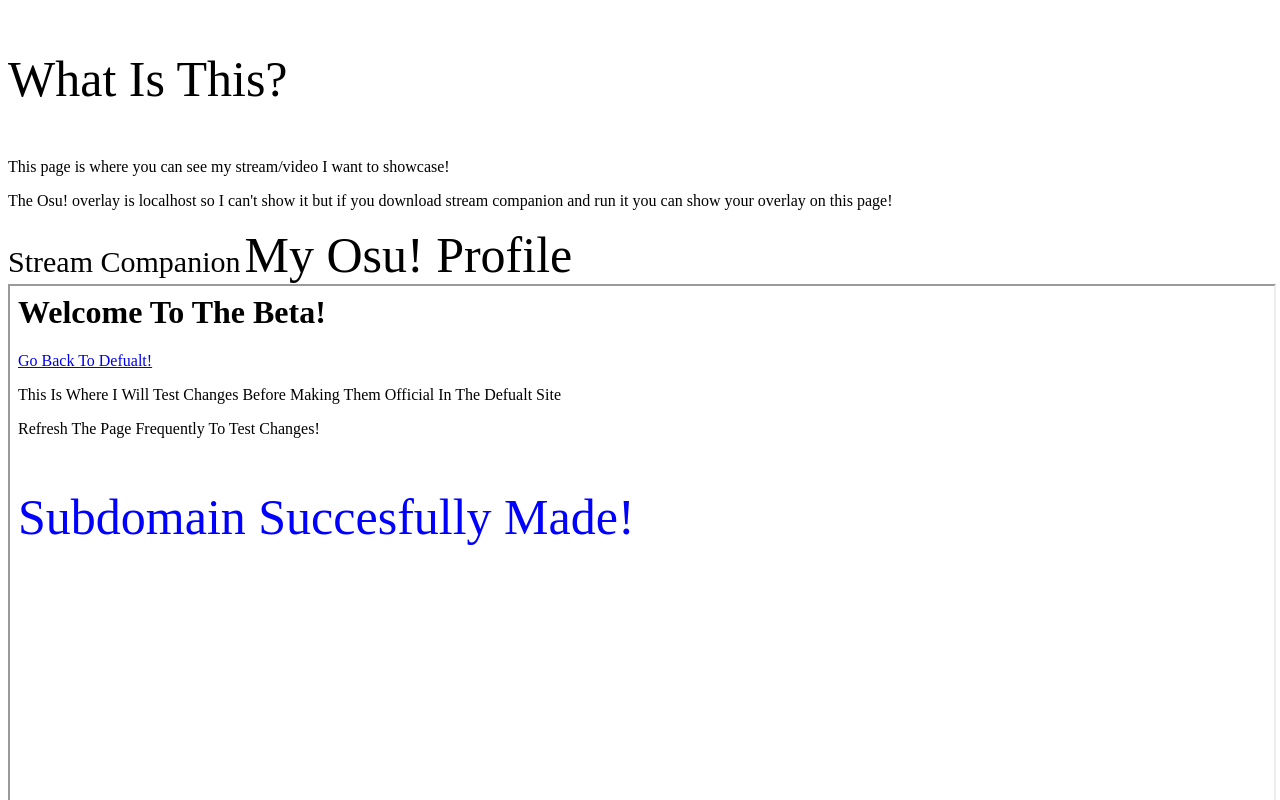
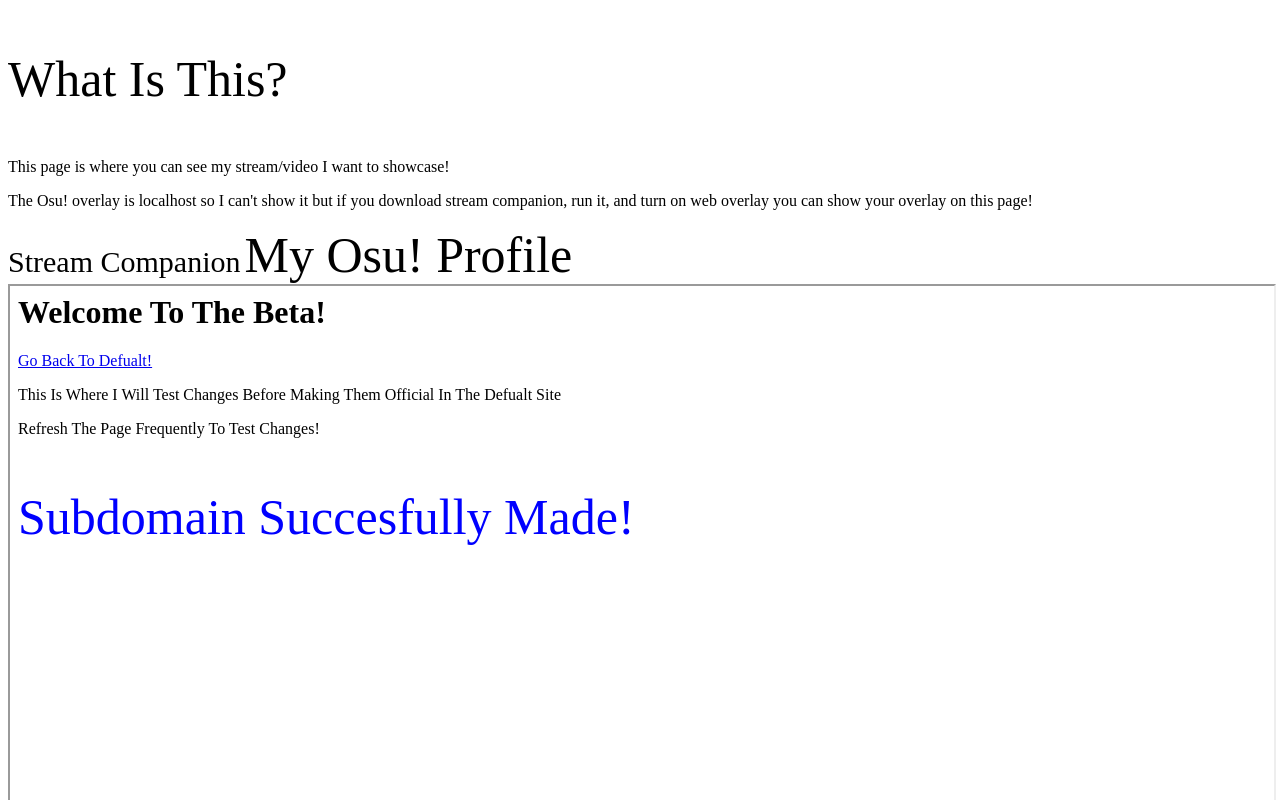
Before and after one commit to GamingBoyZ379/Beta, a plain HTML site: page Osu!Live.html in a window 1280 px wide. Shown: the top 800 px of the page. Drawn offline with Linux system fonts and the light colour scheme; a script that the page names is missing.

Commit message:
Update Osu!Live.html

```diff
--- a/Osu!Live.html
+++ b/Osu!Live.html
@@ -34,7 +34,7 @@ a:active {
 
 <p style="font-size:50px;color:black">What Is This?</p>
 <p style="color:black">This page is where you can see my stream/video I want to showcase!</p>
-<p style="color:black">The Osu! overlay is localhost so I can't show it but if you download stream companion and run it you can show your overlay on this page!</p>
+<p style="color:black">The Osu! overlay is localhost so I can't show it but if you download stream companion, run it, and turn on web overlay you can show your overlay on this page!</p>
  <a style="color:black;font-size:30px;" href="http://link.gamingboyz379.xyz/StreamCompanion">Stream Companion</a>
 <a style="color:black;font-size:50px;" href="http://link.gamingboyz379.xyz/MyOsu">My Osu! Profile</a>
 
```
